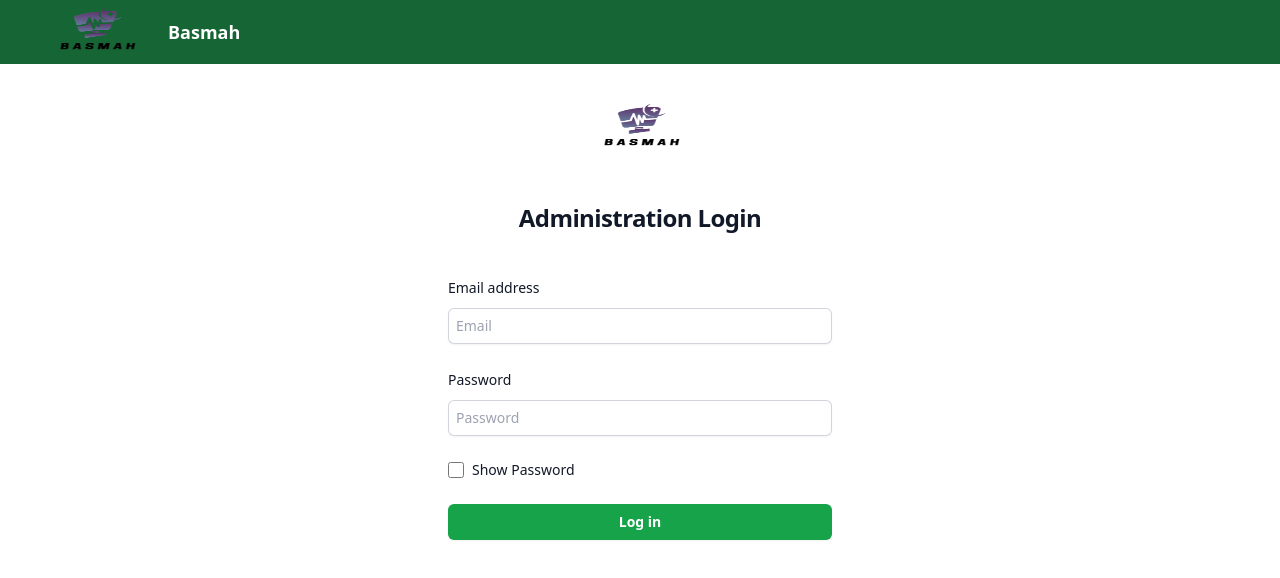
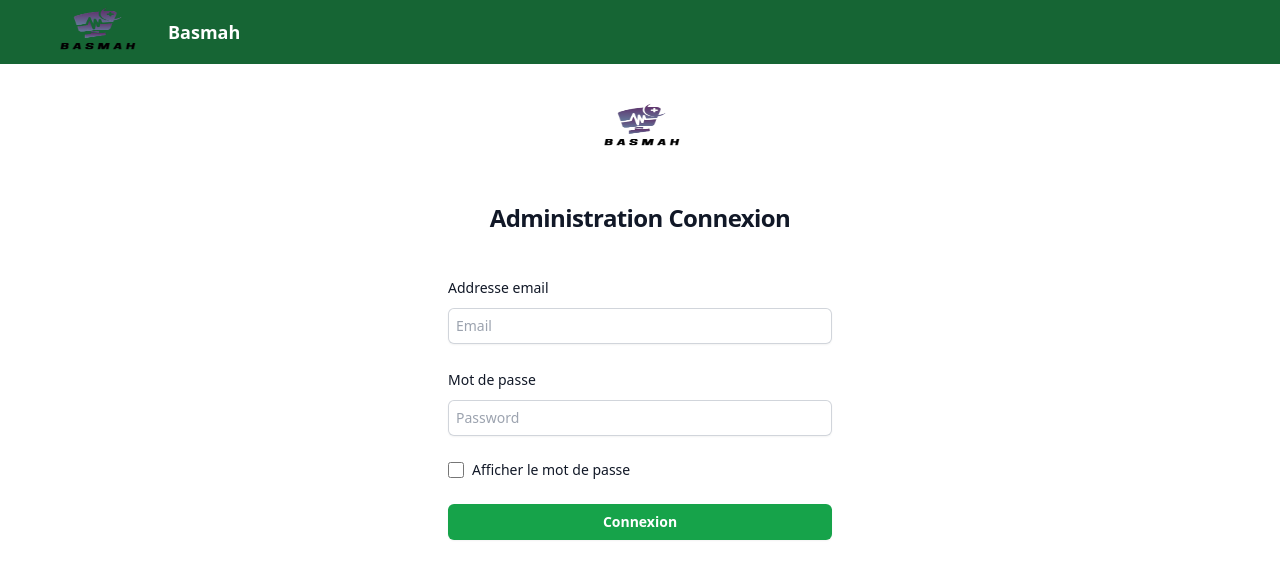
Before and after one commit to ZHAYRI123/rdv-docteur, a React (Create React App) app in the folder client/: page /login/hospital in a window 1280 px wide. Shown: the top 578 px of the page. Built offline with nearby package versions, Linux system fonts and the light colour scheme.

Commit message:
changement en francais

```diff
--- a/client/src/Components/Navbar.jsx
+++ b/client/src/Components/Navbar.jsx
@@ -1,5 +1,5 @@
 import React, { useEffect } from 'react';
-import { useNavigate } from 'react-router-dom';
+import { useNavigate, Link } from 'react-router-dom';
 import { Fragment } from 'react';
 import { Disclosure} from '@headlessui/react';
 
@@ -46,7 +46,10 @@ const Navbar = () => {
 						<div class='flex flex-1 items-center justify-center sm:items-stretch sm:justify-start'>
 							<div class='flex flex-shrink-0 items-center'>
 								<div class='flex justify-center items-center'>
-									<img class='h-16 w-32' src={logo} alt='Basmah' />
+									<Link to='/'>
+										<img class='h-16 w-32' src={logo} alt='Basmah' />
+									</Link>
+
 									<h1 class='m-2 text-white text-lg font-bold'>Basmah</h1>
 								</div>
 							</div>
--- a/client/src/Pages/login.jsx
+++ b/client/src/Pages/login.jsx
@@ -55,9 +55,9 @@ const Login = ({ type = 'patient' }) => {
 
     const getTitle = () => {
         const titles = {
-            hospital: 'Administration Login',
-            doctor: 'Doctor Login',
-            patient: 'Patient Login',
+            hospital: 'Administration Connexion',
+            doctor: 'Docteur Connexion',
+            patient: 'Patient Connexion',
         };
         return titles[type] || 'Login';
     };
@@ -77,7 +77,7 @@ const Login = ({ type = 'patient' }) => {
                     <form className='space-y-6' onSubmit={handleLogin}>
                         <div>
                             <label htmlFor='email' className='block text-sm font-medium leading-6 text-gray-900'>
-                                Email address
+                                Addresse email
                             </label>
                             <div className='mt-2'>
                                 <input
@@ -94,7 +94,7 @@ const Login = ({ type = 'patient' }) => {
 
                         <div>
                             <label htmlFor='password' className='block text-sm font-medium leading-6 text-gray-900'>
-                                Password
+                                Mot de passe
                             </label>
                             <div className='mt-2'>
                                 <input
@@ -119,7 +119,7 @@ const Login = ({ type = 'patient' }) => {
                                 className='h-4 w-4 text-indigo-600 focus:ring-indigo-500 border-gray-300 rounded'
                             />
                             <label htmlFor='showPassword' className='ml-2 block text-sm text-gray-900'>
-                                Show Password
+                                Afficher le mot de passe
                             </label>
                         </div>
 
@@ -128,7 +128,7 @@ const Login = ({ type = 'patient' }) => {
                                 type='submit'
                                 className='flex w-full justify-center rounded-md bg-green-600 px-3 py-1.5 text-sm font-semibold leading-6 text-white shadow-sm hover:bg-green-500 focus-visible:outline focus-visible:outline-2 focus-visible:outline-offset-2 focus-visible:outline-indigo-600'
                             >
-                                Log in
+                                Connexion
                             </button>
                         </div>
                     </form>
--- a/client/src/Pages/signup.jsx
+++ b/client/src/Pages/signup.jsx
@@ -76,7 +76,7 @@ const Signup = () => {
         <div className='sm:mx-auto sm:w-full sm:max-w-sm'>
           <img className='mx-auto h-32 w-32' src={logo} alt='Basmah Company' />
           <h2 className='mt-10 text-center text-2xl font-bold leading-9 tracking-tight text-gray-900'>
-            Patient Sign Up
+            Patient inscription
           </h2>
         </div>
 
@@ -84,7 +84,7 @@ const Signup = () => {
           <form className='space-y-6' onSubmit={handleSignup}>
             <div>
               <label htmlFor='email' className='block text-sm font-medium leading-6 text-gray-900'>
-                Email address
+                Addresse email
               </label>
               <div className='mt-2'>
                 <input
@@ -101,7 +101,7 @@ const Signup = () => {
 
             <div>
               <label htmlFor='password' className='block text-sm font-medium leading-6 text-gray-900'>
-                Password
+                Mot de passe
               </label>
               <div className='mt-2'>
                 <input
@@ -126,7 +126,7 @@ const Signup = () => {
                 className='h-4 w-4 text-indigo-600 focus:ring-indigo-500 border-gray-300 rounded'
               />
               <label htmlFor='showPassword' className='ml-2 block text-sm text-gray-900'>
-                Show Password
+                Afficher le mot de passe
               </label>
             </div>
 
```
